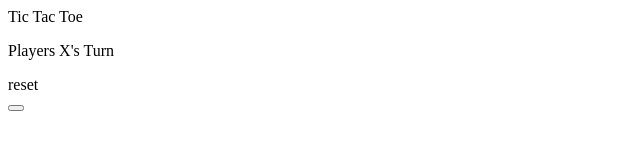
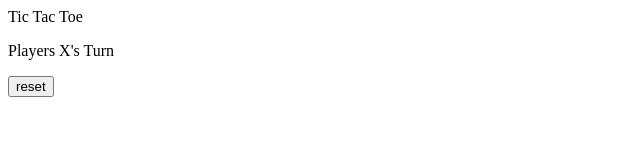
Before and after one commit to iamneo-production/ceebfbafebabf304681069efdcbcabeone, a website: page public/index.html in a window 1280 px wide. Shown: the full height of the page, 0-640 px from the left. Drawn offline with Linux system fonts and the light colour scheme.

Commit message:
Backup Commit

```diff
--- a/public/index.html
+++ b/public/index.html
@@ -20,8 +20,10 @@
       <div class="board">
       </div>
       <div class ="reset-section">
-          <button"reset-btn" disable>reset</div><button>
+          <button class ="reset-btn" disable>reset</button>
 
-      </button></div>
+          </div>
+        </div>
+        <script src ="script.js"></script>
 </body>
 </html>
```
